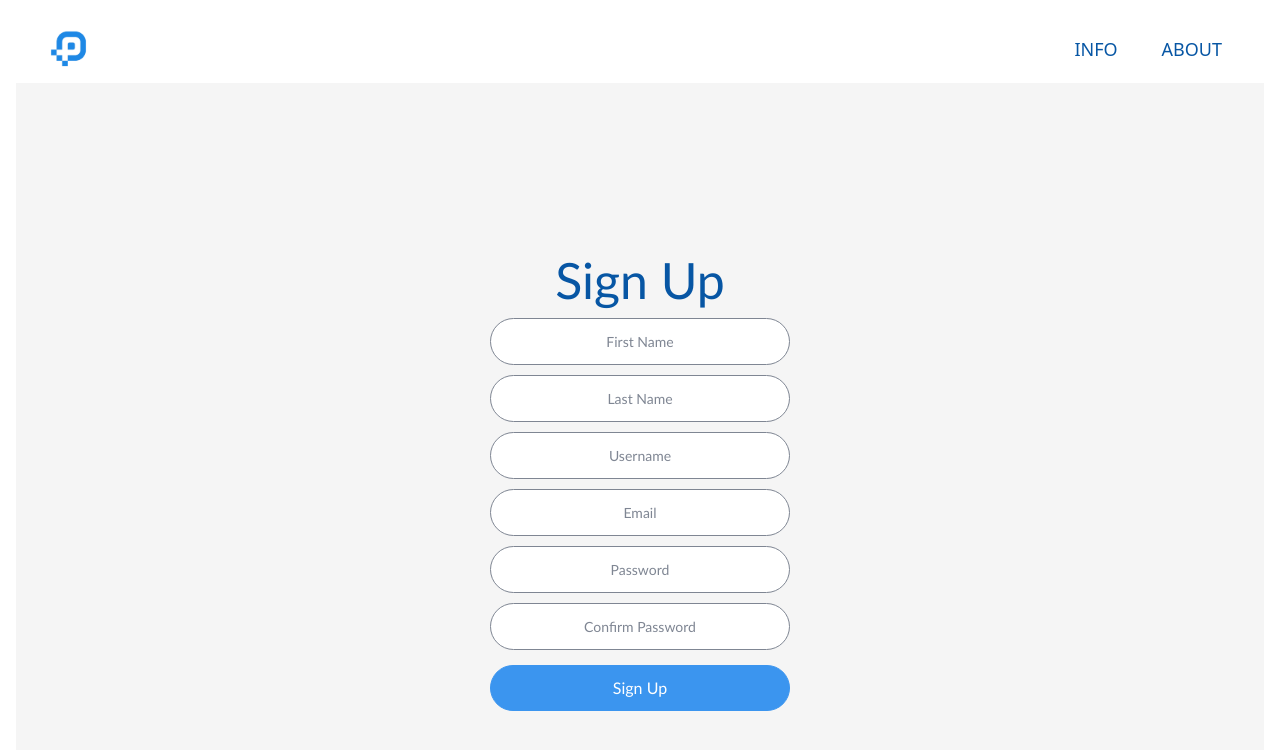
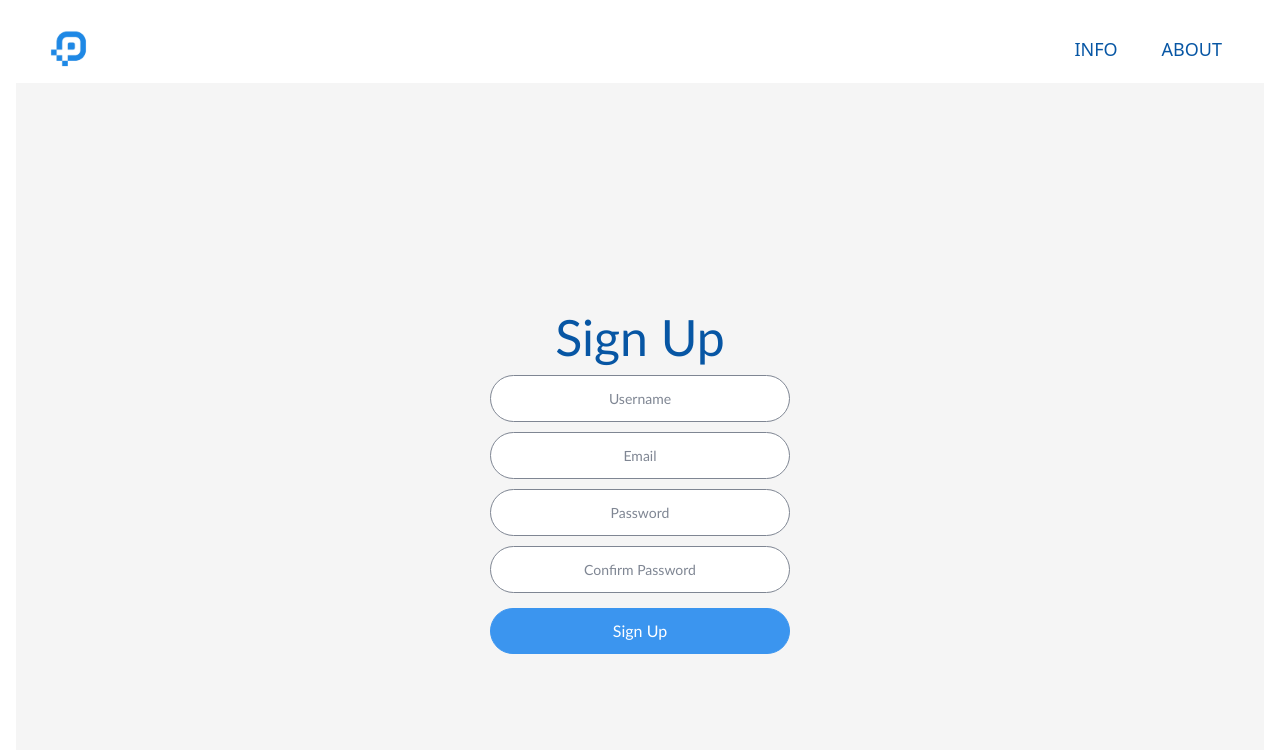
Before and after one commit to ZahraFalih/proto-frontend, a React (Create React App) app: page /signup in a window 1280 px wide. Shown: the top 750 px of the page. Built offline with nearby package versions, Linux system fonts and the light colour scheme.

Commit message:
first and last name removed

```diff
--- a/src/pages/SignUpPage.js
+++ b/src/pages/SignUpPage.js
@@ -7,8 +7,6 @@ import '../styles/global.css';
 import logo from "../assets/icons/logo.png";
 
 const SignUpPage = () => {
-  const [firstName, setFirstName] = useState('');
-  const [lastName, setLastName] = useState('');
   const [username, setUsername] = useState('');
   const [email, setEmail] = useState('');
   const [password, setPassword] = useState('');
@@ -40,8 +38,6 @@ const SignUpPage = () => {
           username,
           email,
           password,
-          first_name: firstName,
-          last_name: lastName,
         }),
       });
 
@@ -80,23 +76,6 @@ const SignUpPage = () => {
         {error && <p className="error-message">{error}</p>}
 
         <form onSubmit={handleSignUp} className="signup-form">
-          <input
-            type="text"
-            value={firstName}
-            onChange={(e) => setFirstName(e.target.value)}
-            required
-            className="signup-input"
-            placeholder="First Name"
-          />
-
-          <input
-            type="text"
-            value={lastName}
-            onChange={(e) => setLastName(e.target.value)}
-            required
-            className="signup-input"
-            placeholder="Last Name"
-          />
 
           <input
             type="text"
```
